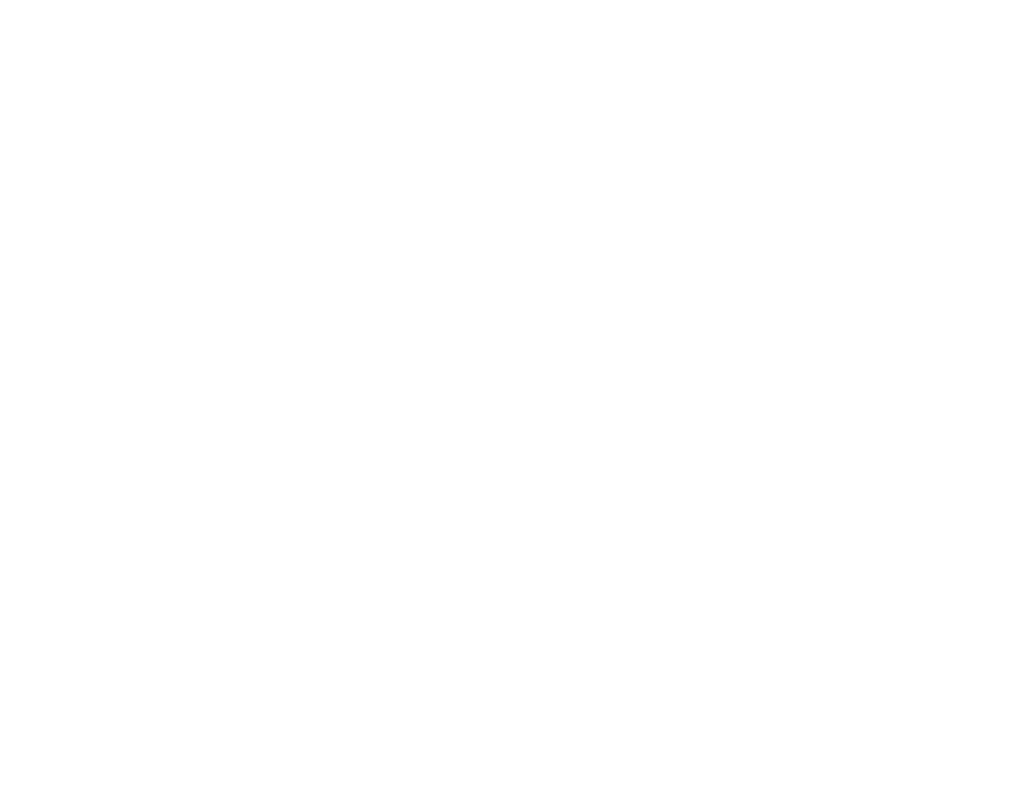
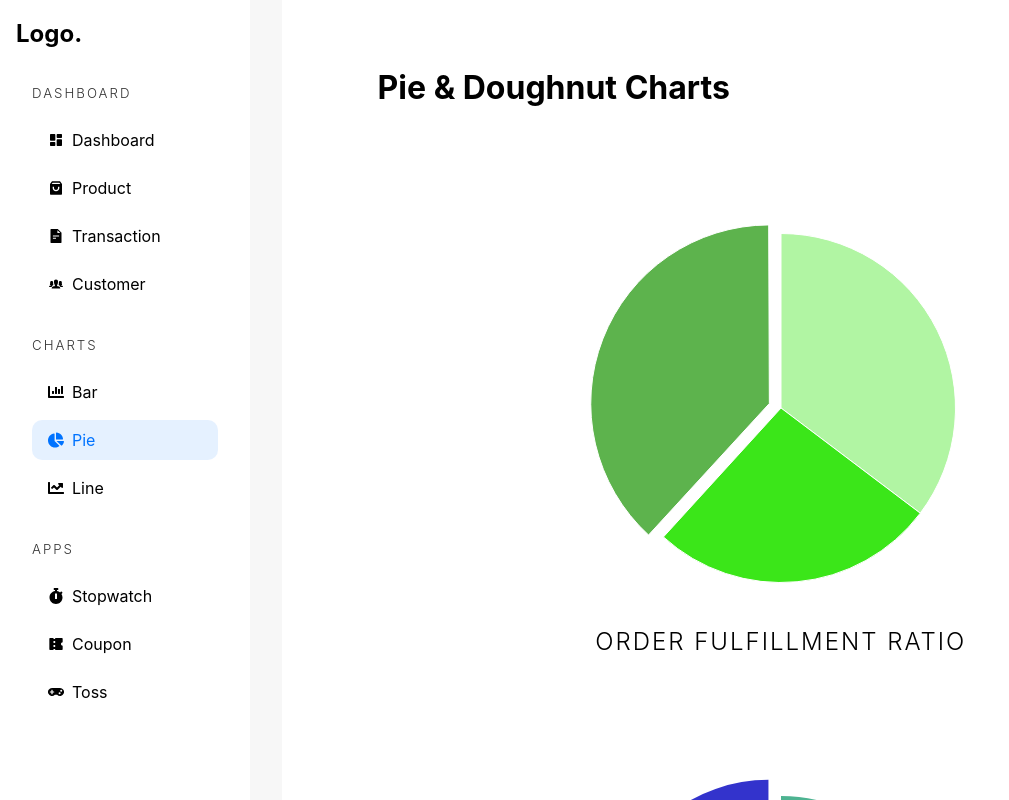
Before and after one commit to navneetanand448/Admin-dashboard, a React app in the folder frontend/: page /admin/chart/pie in a window 1280 px wide. Before the commit this address had no page. Shown: the whole page, without its empty margins (0-1009 px from the left). Built offline with nearby package versions, Linux system fonts and the light colour scheme; the HTML template or start-up script is replaced by a standard one.

Commit message:
Updated Charts section

```diff
--- a/frontend/src/App.jsx
+++ b/frontend/src/App.jsx
@@ -16,6 +16,9 @@
 const ProductManagement = lazy(
   () => import("./Pages/management/ProductManagement.jsx"),
 );
+const BarCharts=lazy(()=>import("./Pages/charts/BarCharts.jsx"))
+const PieCharts=lazy(()=>import("./Pages/charts/PieCharts.jsx"))
+const LineCharts=lazy(()=>import("./Pages/charts/LineCharts.jsx"))
 const TransactionManagement = lazy(
   () => import("./Pages/management/TransactionManagement.jsx"),
 );
@@ -33,6 +36,11 @@
           <Route path="/admin/transaction" element={<Transaction />} />
           <Route path="/admin/product" element={<Products />} />
           <Route path="/admin/customer" element={<Customer />} />
+
+          <Route path="/admin/chart/bar" element={<BarCharts/>}/>
+           <Route path="/admin/chart/pie" element={<PieCharts/>}/>
+            <Route path="/admin/chart/line" element={<LineCharts/>}/>
+
           <Route path="/admin/product/new" element={<NewProduct />} />
           <Route path="/admin/product/:id" element={<ProductManagement />} />
           <Route
--- a/frontend/src/Components/Charts.jsx
+++ b/frontend/src/Components/Charts.jsx
@@ -7,8 +7,11 @@
   Tooltip,
   Legend,
   ArcElement,
-} from 'chart.js';
-import { Bar,Doughnut } from 'react-chartjs-2';
+  PointElement,
+  LineElement,
+  Filler,
+} from "chart.js";
+import { Bar, Doughnut, Pie,Line } from "react-chartjs-2";
 
 ChartJS.register(
   CategoryScale,
@@ -17,45 +20,51 @@
   Title,
   Tooltip,
   Legend,
-  ArcElement
+  ArcElement,
+  PointElement,
+  LineElement,
+  Filler,
 );
-const months = ['January', 'February', 'March', 'April', 'May', 'June', 'July'];
+
+const months = ["January", "February", "March", "April", "May", "June", "July"];
+
 export function BarChart({
-  horizontal=false,
-  data_1=[],
-  data_2=[],
+  horizontal = false,
+  data_1 = [],
+  data_2 = [],
   title_1,
   title_2,
   bgColor_1,
   bgColor_2,
-  labels=months,
+  labels = months,
 }) {
   const options = {
     responsive: true,
-  indexAxis:horizontal?"y":"x",
+    indexAxis: horizontal ? "y" : "x",
     plugins: {
       legend: {
-      display:true,
+        display: true,
       },
       title: {
         display: false,
       },
     },
-    scales:{
-      y:{
-        beginAtZero:true,
-        grid:{
-          display:false,
-        }
+    scales: {
+      y: {
+        beginAtZero: true,
+        grid: {
+          display: false,
         },
-        x:{
-        beginAtZero:false,
-        grid:{
-          display:false,
-        }
-      }
-    }
+      },
+      x: {
+        beginAtZero: false,
+        grid: {
+          display: false,
+        },
+      },
+    },
   };
+
   const data = {
     labels,
     datasets: [
@@ -63,48 +72,130 @@
         label: title_1,
         data: data_1,
         backgroundColor: bgColor_1,
-      barThickness:"flex",
+        barThickness: "flex",
+        barPercentage: 1,
+        categoryPercentage: 0.4,
       },
       {
         label: title_2,
         data: data_2,
-      backgroundColor:bgColor_2,
-      barThickness:"flex",
+        backgroundColor: bgColor_2,
+        barThickness: "flex",
+        barPercentage: 1,
+        categoryPercentage: 0.4,
       },
     ],
   };
+
   return <Bar options={options} data={data} />;
 }
-export  function  DoughnutChart({
+
+export function DoughnutChart({
   labels,
   data,
   backgroundColor,
   cutout,
-  legends=true,
+  legends = true,
   offset,
-}){
-  const chartData={
+}) {
+  const chartData = {
     labels,
-    datasets:[{
+    datasets: [
+      {
         data,
         backgroundColor,
-      borderWidth:0,
+        borderWidth: 0,
         offset,
       },
     ],
-  }
-  const chartOption={
-    responsive:true,
-    plugins:{
-      legend:{
-        display:legends,
-        position:"bottom",
-        labels:{
-          padding:40,
+  };
+
+  const chartOption = {
+    responsive: true,
+    plugins: {
+      legend: {
+        display: legends,
+        position: "bottom",
+        labels: {
+          padding: 40,
         },
       },
     },
     cutout,
+  };
+
+  return <Doughnut data={chartData} options={chartOption} />;
 }
- return <Doughnut data={chartData} options={chartOption}/>
+
+export function PieChart({ labels, data, backgroundColor, offset }) {
+  const pieChartData = {
+    labels,
+    datasets: [
+      {
+        data,
+        backgroundColor,
+        borderWidth: 1,
+        offset,
+      },
+    ],
+  };
+
+  const pieChartOption = {
+    responsive: true,
+    plugins: {
+      legend: {
+        display: false,
+      },
+    },
+  };
+  return <Pie data={pieChartData} options={pieChartOption} />;
 }
+export function LineChart({
+  data= [],
+  bgColor,
+  borderColor,
+  label,
+  labels = months,
+}) {
+  const lineChartoptions = {
+    responsive: true,
+    plugins: {
+      legend: {
+        display: true,
+      },
+      title: {
+        display: false,
+      },
+    },
+    scales: {
+      y: {
+        beginAtZero: true,
+        grid: {
+          display: false,
+        },
+      },
+      x: {
+        beginAtZero: false,
+        grid: {
+          display: false,
+        },
+      },
+    },
+  };
+
+  const lineChartData = {
+    labels,
+    datasets: [
+      {
+        label,
+        data,
+        bgColor,
+        borderColor,
+        fill:true,
+      },
+
+    ],
+  };
+
+  return <Line options={lineChartoptions} data={lineChartData} />;
+}
--- /dev/null
+++ b/frontend/src/Pages/charts/BarCharts.jsx
@@ -0,0 +1,55 @@
+import React from "react";
+import AdminSidebar from "../../Components/Adminsidebar";
+import { BarChart } from "../../Components/Charts";
+const months = [
+  "January",
+  "February",
+  "March",
+  "April",
+  "May",
+  "June",
+  "July",
+  "Aug",
+  "Sept",
+  "Oct",
+  "Nov",
+  "Dec",
+];
+function BarCharts() {
+  return (
+    <div className="admin-container">
+      <AdminSidebar />
+      <main className="chart-container">
+        <h1>Bar Charts</h1>
+        <section>
+          <BarChart
+            data_1={[200, 444, 343, 556, 778, 455, 990]}
+            data_2={[300, 144, 433, 655, 237, 755, 190]}
+            title_1="Products"
+            title_2="Users"
+            bgColor_1={`hsl(260,50%,30%)`}
+            bgColor_2={`hsl(360,90%,90%)`}
+          />
+          <h2>Top Selling Product and Customer</h2>
+        </section>
+        <section>
+          <BarChart
+            horizontal={true}
+            data_1={[
+              200, 444, 343, 556, 778, 455, 990, 444, 122, 334, 890, 909,
+            ]}
+            data_2={[]}
+            title_1="Products"
+            title_2=""
+            bgColor_1={`hsl(180, 40%, 50%)`}
+            bgColor_2=""
+            labels={months}
+          />
+          <h2>Orders throughout the year</h2>
+        </section>
+      </main>
+    </div>
+  );
+}
+
+export default BarCharts;
--- /dev/null
+++ b/frontend/src/Pages/charts/LineCharts.jsx
@@ -0,0 +1,80 @@
+import AdminSidebar from "../../components/AdminSidebar";
+import { LineChart } from "../../components/Charts";
+
+const months = [
+  "January",
+  "February",
+  "March",
+  "April",
+  "May",
+  "June",
+  "July",
+  "Aug",
+  "Sept",
+  "Oct",
+  "Nov",
+  "Dec",
+];
+
+const LineCharts = () => {
+  return (
+    <div className="admin-container">
+      <AdminSidebar />
+      <main className="chart-container">
+        <h1>Line Charts</h1>
+        <section>
+          <LineChart
+            data={[
+              200, 444, 444, 556, 778, 455, 990, 1444, 256, 447, 1000, 1200,
+            ]}
+            label="Users"
+            borderColor="rgb(53, 162, 255)"
+            backgroundColor="rgba(53, 162, 255,0.5)"
+            labels={months}
+          />
+          <h2>Active Users</h2>
+        </section>
+        <section>
+          <LineChart
+            data={[40, 60, 244, 100, 143, 120, 41, 47, 50, 56, 32]}
+            backgroundColor={"hsla(269,80%,40%,0.4)"}
+            borderColor={"hsl(269,80%,40%)"}
+            label="Products"
+            labels={months}
+          />
+          <h2>Total Products (SKU)</h2>
+        </section>
+
+        <section>
+          <LineChart
+            data={[
+              24000, 14400, 24100, 34300, 90000, 20000, 25600, 44700, 99000,
+              144400, 100000, 120000,
+            ]}
+            backgroundColor={"hsla(129,80%,40%,0.4)"}
+            borderColor={"hsl(129,80%,40%)"}
+            label="Revenue"
+            labels={months}
+          />
+          <h2>Total Revenue</h2>
+        </section>
+
+        <section>
+          <LineChart
+            data={[
+              9000, 12000, 12000, 9000, 1000, 5000, 4000, 1200, 1100, 1500,
+              2000, 5000,
+            ]}
+            backgroundColor={"hsla(29,80%,40%,0.4)"}
+            borderColor={"hsl(29,80%,40%)"}
+            label="Discount"
+            labels={months}
+          />
+          <h2>Discount Allotted</h2>
+        </section>
+      </main>
+    </div>
+  );
+};
+
+export default LineCharts;
--- /dev/null
+++ b/frontend/src/Pages/charts/PieCharts.jsx
@@ -0,0 +1,115 @@
+import AdminSidebar from "../../components/AdminSidebar";
+import { DoughnutChart, PieChart } from "../../components/Charts";
+import { categories } from "../../assets/data.json";
+
+const PieCharts = () => {
+  return (
+    <div className="admin-container">
+      <AdminSidebar />
+      <main className="chart-container">
+        <h1>Pie & Doughnut Charts</h1>
+        <section>
+          <div>
+            <PieChart
+              labels={["Processing", "Shipped", "Delivered"]}
+              data={[12, 9, 13]}
+              backgroundColor={[
+                `hsl(110,80%, 80%)`,
+                `hsl(110,80%, 50%)`,
+                `hsl(110,40%, 50%)`,
+              ]}
+              offset={[0, 0, 50]}
+            />
+          </div>
+          <h2>Order Fulfillment Ratio</h2>
+        </section>
+
+        <section>
+          <div>
+            <DoughnutChart
+              labels={categories.map((i) => i.heading)}
+              data={categories.map((i) => i.value)}
+              backgroundColor={categories.map(
+                (i) => `hsl(${i.value * 4},${i.value}%, 50%)`
+              )}
+              legends={false}
+              offset={[0, 0, 0, 80]}
+            />
+          </div>
+          <h2>Product Categories Ratio</h2>
+        </section>
+
+        <section>
+          <div>
+            <DoughnutChart
+              labels={["In Stock", "Out Of Stock"]}
+              data={[40, 20]}
+              backgroundColor={["hsl(269,80%,40%)", "rgb(53, 162, 255)"]}
+              legends={false}
+              offset={[0, 80]}
+              cutout={"70%"}
+            />
+          </div>
+          <h2>Stock Availability</h2>
+        </section>
+        <section>
+          <div>
+            <DoughnutChart
+              labels={[
+                "Marketing Cost",
+                "Discount",
+                "Burnt",
+                "Production Cost",
+                "Net Margin",
+              ]}
+              data={[32, 18, 5, 20, 25]}
+              backgroundColor={[
+                "hsl(110,80%,40%)",
+                "hsl(19,80%,40%)",
+                "hsl(69,80%,40%)",
+                "hsl(300,80%,40%)",
+                "rgb(53, 162, 255)",
+              ]}
+              legends={false}
+              offset={[20, 30, 20, 30, 80]}
+            />
+          </div>
+          <h2>Revenue Distribution</h2>
+        </section>
+
+        <section>
+          <div>
+            <PieChart
+              labels={[
+                "Teenager(Below 20)",
+                "Adult (20-40)",
+                "Older (above 40)",
+              ]}
+              data={[30, 250, 70]}
+              backgroundColor={[
+                `hsl(10, ${80}%, 80%)`,
+                `hsl(10, ${80}%, 50%)`,
+                `hsl(10, ${40}%, 50%)`,
+              ]}
+              offset={[0, 0, 50]}
+            />
+          </div>
+          <h2>Users Age Group</h2>
+        </section>
+
+        <section>
+          <div>
+            <DoughnutChart
+              labels={["Admin", "Customers"]}
+              data={[40, 250]}
+              backgroundColor={[`hsl(335, 100%, 38%)`, "hsl(44, 98%, 50%)"]}
+              offset={[0, 80]}
+            />
+          </div>
+        </section>
+      </main>
+    </div>
+  );
+};
+
+export default PieCharts;
--- a/frontend/src/styles/app.scss
+++ b/frontend/src/styles/app.scss
@@ -1,7 +1,9 @@
 @import "mixin";
 @import "dashboard";
 @import "products";
-
+@import "chart";
+@import "dashboardapp";
+@import "mediaquery";
 :root {
   font-family: Inter, system-ui, Avenir, Helvetica, Arial, sans-serif;
   line-height: 1.5;
```
Lines whose indentation alone changed are shown as unchanged.
